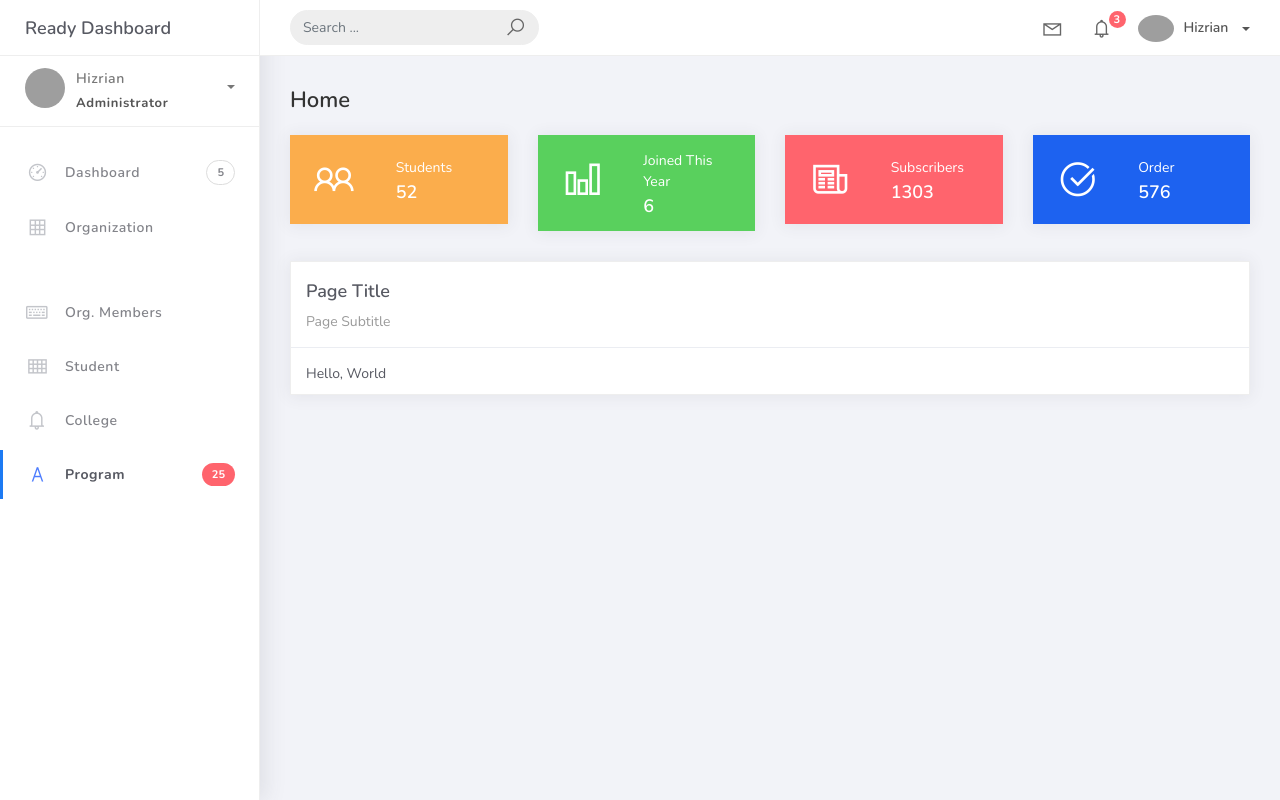
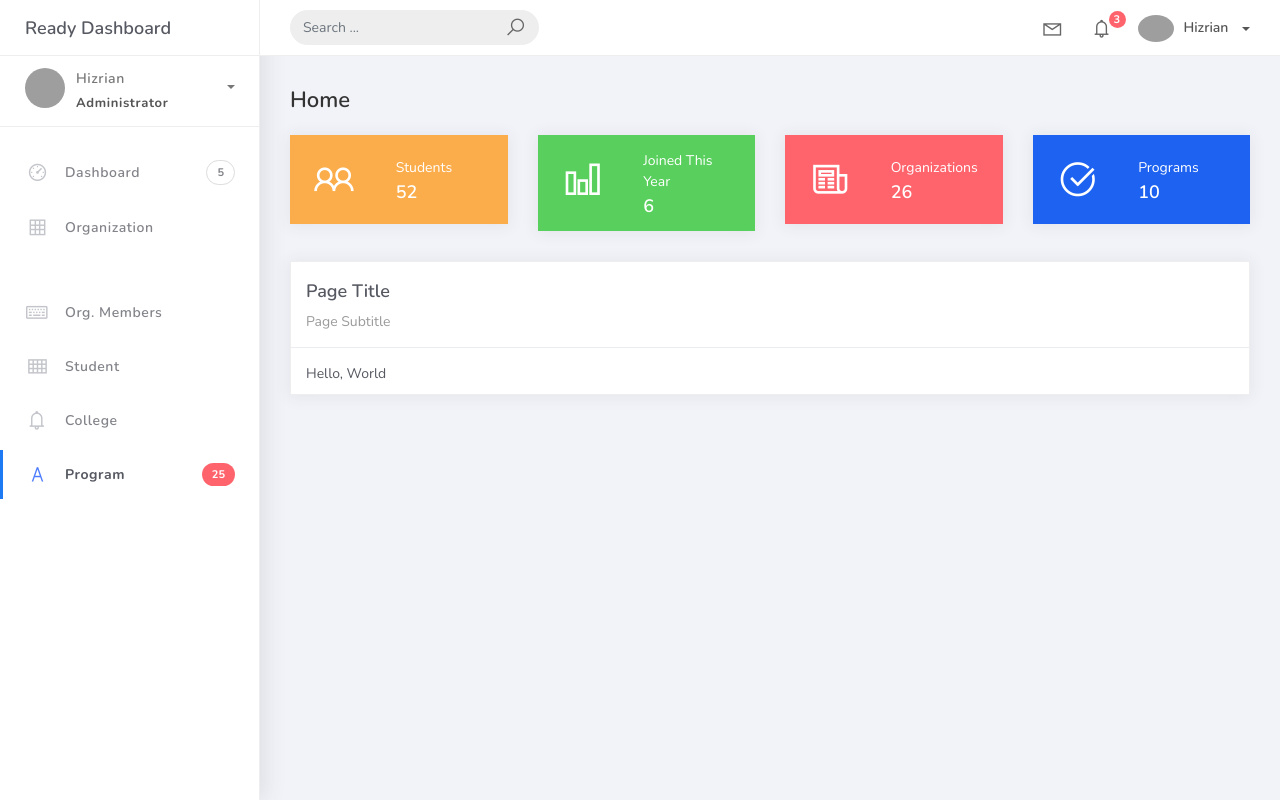
Before and after one commit to zumarragasabine/PSUSphere, a Django app: page / in a window 1280 px wide. Run offline with Django 5.2, Linux system fonts and the light colour scheme; data comes from the database, SQL or seed files in the repository; some libraries are stand-ins or nearby versions; grey boxes are pictures that could not be loaded.

Commit message:
add sorting to org members, dashboard org/program counts

```diff
--- a/projectsite/studentorg/views.py
+++ b/projectsite/studentorg/views.py
@@ -11,9 +11,12 @@ class HomePageView(ListView):
     model = Organization
     context_object_name = "home"
     template_name = "home.html"
+
     def get_context_data(self, **kwargs):
         context = super().get_context_data(**kwargs)
         context["total_students"] = Student.objects.count()
+        context["total_organizations"] = Organization.objects.count()
+        context["total_programs"] = Program.objects.count()
 
         today = timezone.now().date()
         count = (
--- a/projectsite/templates/home.html
+++ b/projectsite/templates/home.html
@@ -55,8 +55,8 @@
                             </div>
                             <div class="col-7 d-flex align-items-center">
                                 <div class="numbers">
-                                    <p class="card-category">Subscribers</p>
-                                    <h4 class="card-title">1303</h4>
+                                    <p class="card-category">Organizations</p>
+                                    <h4 class="card-title">{{total_organizations}}</h4>
                                 </div>
                             </div>
                         </div>
@@ -74,8 +74,8 @@
                             </div>
                             <div class="col-7 d-flex align-items-center">
                                 <div class="numbers">
-                                    <p class="card-category">Order</p>
-                                    <h4 class="card-title">576</h4>
+                                    <p class="card-category">Programs</p>
+                                    <h4 class="card-title">{{total_programs}}</h4>
                                 </div>
                             </div>
                         </div>
```
Also changed, not shown: projectsite/templates/orgmember_list.html (+25 -8 lines).
